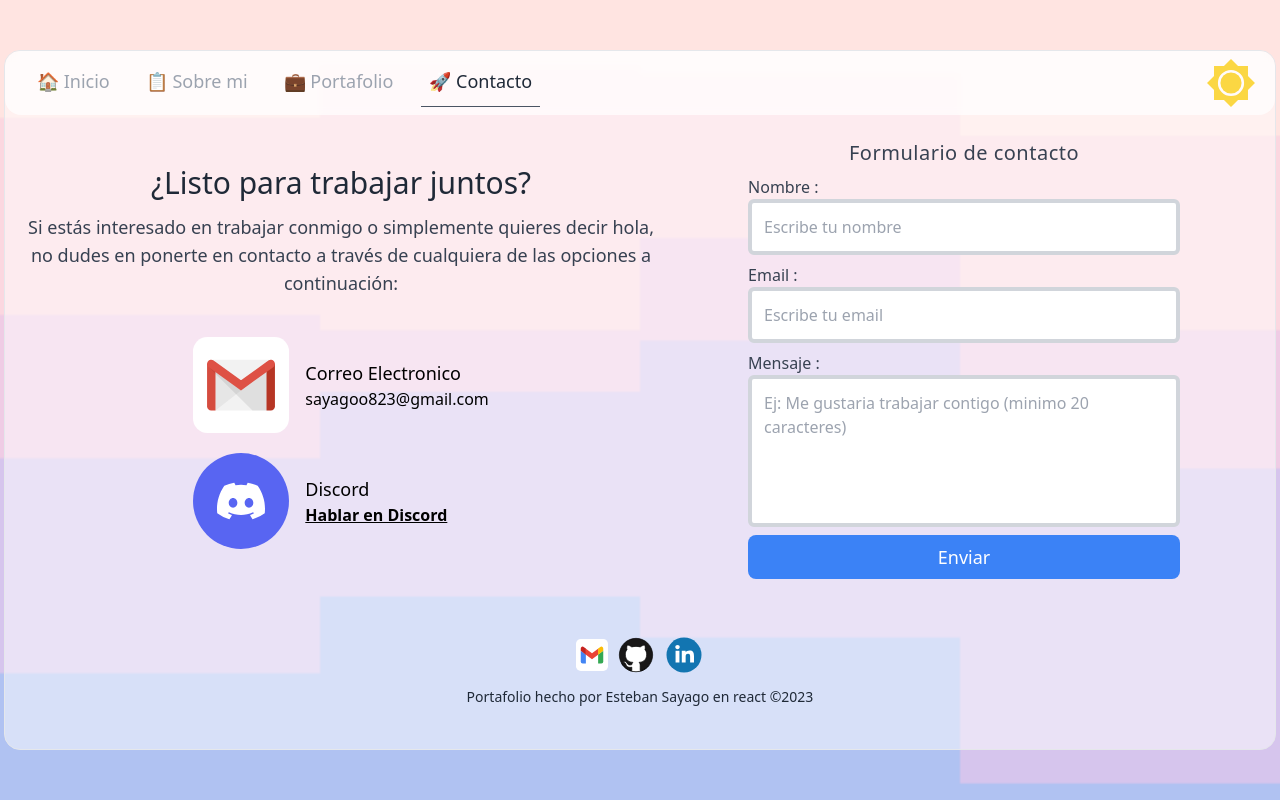
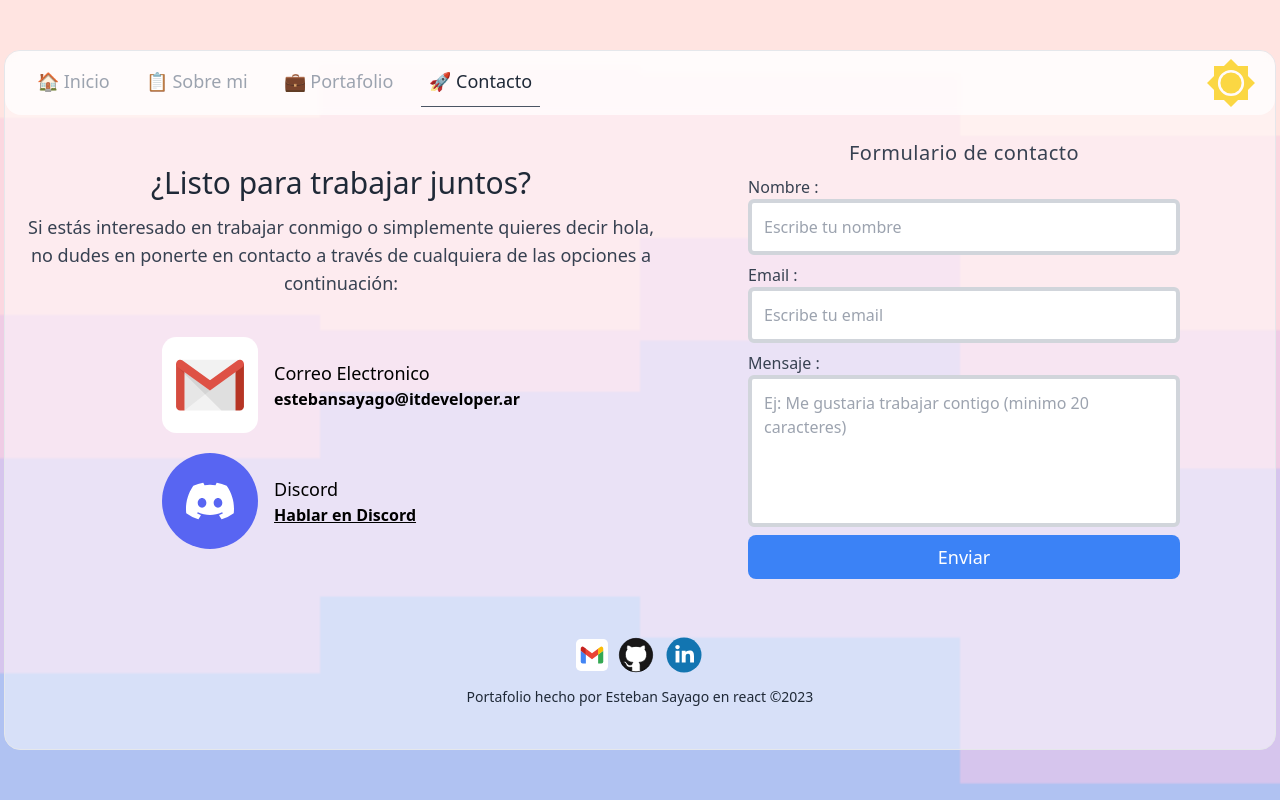
Before and after one commit to Puchinn/Portafolio, a React (Vite) app: page /contacto in a window 1280 px wide. Built offline with nearby package versions, Linux system fonts and the light colour scheme.

Commit message:
actualizar correo de contacto y estilos

```diff
--- a/src/pages/Contacto/components/FromasDeContacto.jsx
+++ b/src/pages/Contacto/components/FromasDeContacto.jsx
@@ -23,10 +23,7 @@ function FormasDeContacto() {
               rx="15%"
               fill="#ffffff"
             ></rect>
-                        <path
-                            fill="#f2f2f2"
-                            d="M120 392V151.075h272V392"
-                        ></path>
+            <path fill="#f2f2f2" d="M120 392V151.075h272V392"></path>
             <path
               fillOpacity=".05"
               d="M256 285L120 392l-4-212"
@@ -52,7 +49,9 @@ function FormasDeContacto() {
         </svg>
         <div>
           <h1 className="text-lg">Correo Electronico</h1>
-                    <p>sayagoo823@gmail.com</p>
+          <p className="font-semibold">
+            estebansayago@itdeveloper.ar
+          </p>
         </div>
       </div>
       <div className="flex items-center space-x-4">
@@ -74,17 +73,23 @@ function FormasDeContacto() {
               cx="512"
               cy="512"
               r="512"
-                            style={{fill:"#5865f2"}}
+              style={{ fill: "#5865f2" }}
             ></circle>{" "}
             <path
               d="M689.43 349a422.21 422.21 0 0 0-104.22-32.32 1.58 1.58 0 0 0-1.68.79 294.11 294.11 0 0 0-13 26.66 389.78 389.78 0 0 0-117.05 0 269.75 269.75 0 0 0-13.18-26.66 1.64 1.64 0 0 0-1.68-.79A421 421 0 0 0 334.44 349a1.49 1.49 0 0 0-.69.59c-66.37 99.17-84.55 195.9-75.63 291.41a1.76 1.76 0 0 0 .67 1.2 424.58 424.58 0 0 0 127.85 64.63 1.66 1.66 0 0 0 1.8-.59 303.45 303.45 0 0 0 26.15-42.54 1.62 1.62 0 0 0-.89-2.25 279.6 279.6 0 0 1-39.94-19 1.64 1.64 0 0 1-.16-2.72c2.68-2 5.37-4.1 7.93-6.22a1.58 1.58 0 0 1 1.65-.22c83.79 38.26 174.51 38.26 257.31 0a1.58 1.58 0 0 1 1.68.2c2.56 2.11 5.25 4.23 8 6.24a1.64 1.64 0 0 1-.14 2.72 262.37 262.37 0 0 1-40 19 1.63 1.63 0 0 0-.87 2.28 340.72 340.72 0 0 0 26.13 42.52 1.62 1.62 0 0 0 1.8.61 423.17 423.17 0 0 0 128-64.63 1.64 1.64 0 0 0 .67-1.18c10.68-110.44-17.88-206.38-75.7-291.42a1.3 1.3 0 0 0-.63-.63zM427.09 582.85c-25.23 0-46-23.16-46-51.6s20.38-51.6 46-51.6c25.83 0 46.42 23.36 46 51.6.02 28.44-20.37 51.6-46 51.6zm170.13 0c-25.23 0-46-23.16-46-51.6s20.38-51.6 46-51.6c25.83 0 46.42 23.36 46 51.6.01 28.44-20.17 51.6-46 51.6z"
-                            style={{fill:"#fff"}}
+              style={{ fill: "#fff" }}
             ></path>{" "}
           </g>
         </svg>
         <div>
           <h1 className="text-lg">Discord</h1>
-                    <a className="underline font-bold" href="https://discordapp.com/users/392773520838492160" target="_blank">Hablar en Discord</a>
+          <a
+            className="font-semibold underline"
+            href="https://discordapp.com/users/392773520838492160"
+            target="_blank"
+          >
+            Hablar en Discord
+          </a>
         </div>
       </div>
     </div>
```
Lines whose indentation alone changed are shown as unchanged.
